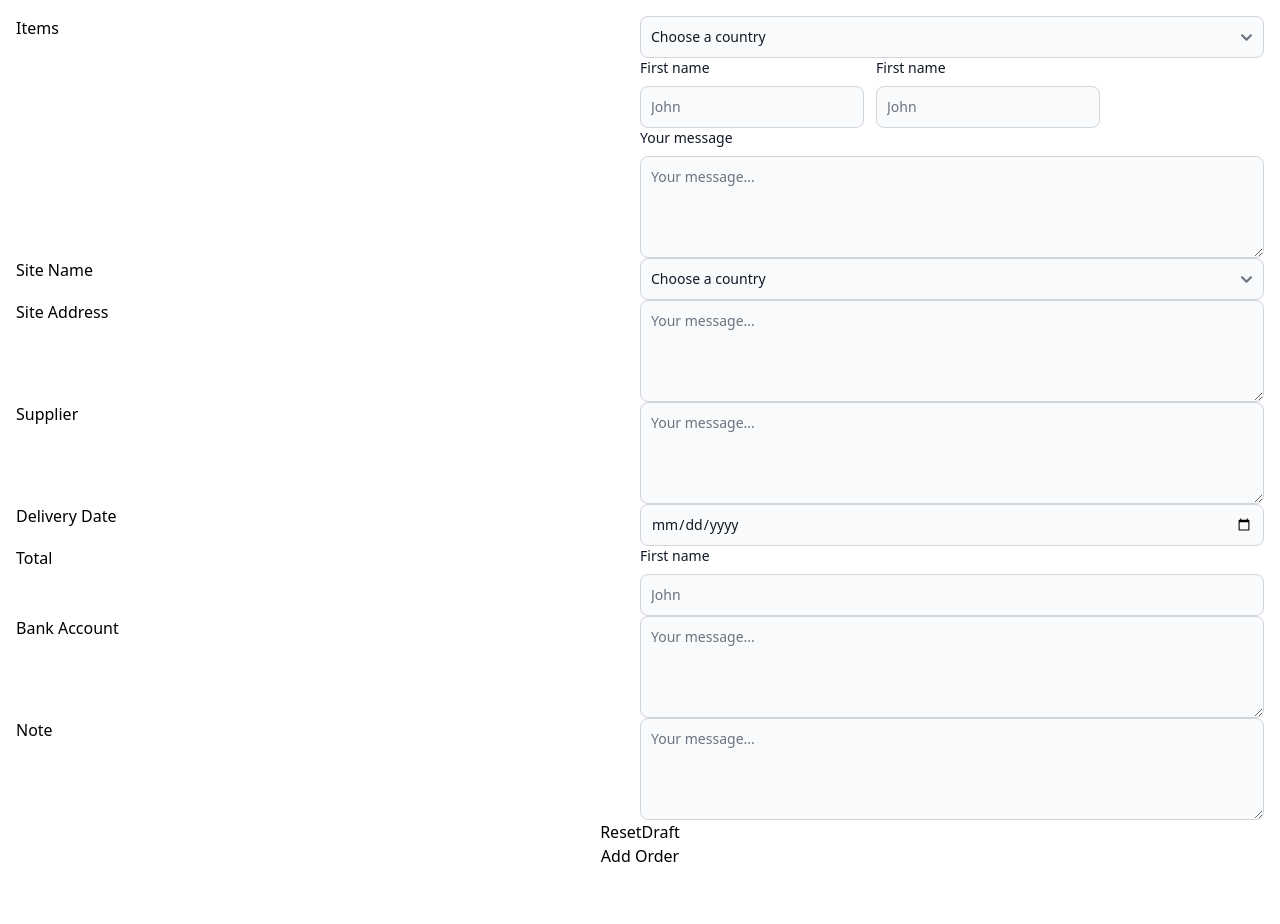
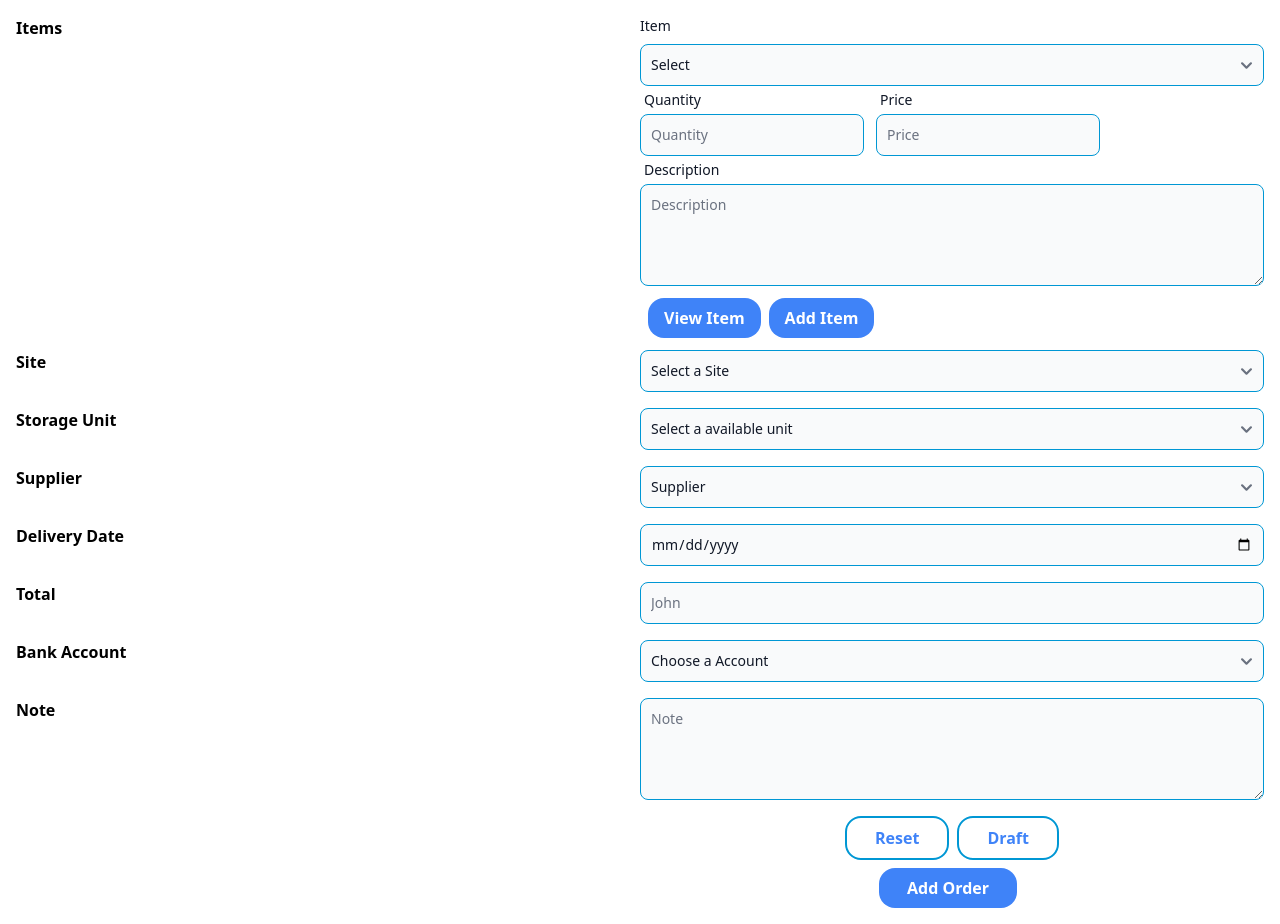
Before and after one commit to SLIIT-3rd-Year-Bois-Inc/CSSE-Procurement-System, a React (Create React App) app: page /order in a window 1280 px wide. Before the commit the page ends 884 px from the top, so only its background shows below. Built offline with nearby package versions, Linux system fonts and the light colour scheme; no server answers.

Commit message:
Implement purchase order form

```diff
--- a/src/pages/dashboard/purchase-order/index.tsx
+++ b/src/pages/dashboard/purchase-order/index.tsx
@@ -3,62 +3,73 @@ import React from "react";
 export default function PurchaseOrder() {
     return (
         <div className="grid grid-cols-2 p-4">
-            <div>Items</div>
+            <div className="font-bold">Items</div>
             <div>
-                <select id="countries" className="bg-gray-50 border border-gray-300 text-gray-900 text-sm rounded-lg focus:ring-blue-500 focus:border-blue-500 block w-full p-2.5 dark:bg-gray-700 dark:border-gray-600 dark:placeholder-gray-400 dark:text-white dark:focus:ring-blue-500 dark:focus:border-blue-500">
-                    <option selected>Choose a country</option>
+                <label htmlFor="item" className="block mb-2 text-sm font-medium text-gray-900 dark:text-gray-300">Item</label>
+                <select id="item" className="bg-gray-50 border border-[#0097d4] text-gray-900 text-sm rounded-lg focus:ring-blue-500 focus:border-blue-500 block w-full p-2.5 dark:bg-gray-700 dark:border-gray-600 dark:placeholder-gray-400 dark:text-white dark:focus:ring-blue-500 dark:focus:border-blue-500">
+                    <option selected>Select</option>
                 </select>
                 <div className="flex flex-row">
                     <div className="mr-3">
-                        <label htmlFor="first_name" className="block mb-2 text-sm font-medium text-gray-900 dark:text-gray-300">First name</label>
-                        <input type="text" id="first_name" className="bg-gray-50 border border-gray-300 text-gray-900 text-sm rounded-lg focus:ring-blue-500 focus:border-blue-500 block w-full p-2.5 dark:bg-gray-700 dark:border-gray-600 dark:placeholder-gray-400 dark:text-white dark:focus:ring-blue-500 dark:focus:border-blue-500" placeholder="John" required />
+                        <label htmlFor="quantity" className="block m-1 text-sm font-medium text-gray-900 dark:text-gray-300">Quantity</label>
+                        <input type="text" id="quantity" placeholder="Quantity" className="bg-gray-50 border border-[#0097d4] text-gray-900 text-sm rounded-lg focus:ring-blue-500 focus:border-blue-500 block w-full p-2.5 dark:bg-gray-700 dark:border-gray-600 dark:placeholder-gray-400 dark:text-white dark:focus:ring-blue-500 dark:focus:border-blue-500" required />
                     </div>
                     <div>
-                        <label htmlFor="first_name" className="block mb-2 text-sm font-medium text-gray-900 dark:text-gray-300">First name</label>
-                        <input type="text" id="first_name" className="bg-gray-50 border border-gray-300 text-gray-900 text-sm rounded-lg focus:ring-blue-500 focus:border-blue-500 block w-full p-2.5 dark:bg-gray-700 dark:border-gray-600 dark:placeholder-gray-400 dark:text-white dark:focus:ring-blue-500 dark:focus:border-blue-500" placeholder="John" required />
+                        <label htmlFor="price" className="block m-1 text-sm font-medium text-gray-900 dark:text-gray-300">Price</label>
+                        <input type="text" id="price" className="bg-gray-50 border border-[#0097d4] text-gray-900 text-sm rounded-lg focus:ring-blue-500 focus:border-blue-500 block w-full p-2.5 dark:bg-gray-700 dark:border-gray-600 dark:placeholder-gray-400 dark:text-white dark:focus:ring-blue-500 dark:focus:border-blue-500" placeholder="Price" required />
                     </div>
                 </div>
 
-                <label htmlFor="message" className="block mb-2 text-sm font-medium text-gray-900 dark:text-gray-400">Your message</label>
-                <textarea id="message" rows={4} className="block p-2.5 w-full text-sm text-gray-900 bg-gray-50 rounded-lg border border-gray-300 focus:ring-blue-500 focus:border-blue-500 dark:bg-gray-700 dark:border-gray-600 dark:placeholder-gray-400 dark:text-white dark:focus:ring-blue-500 dark:focus:border-blue-500" placeholder="Your message..."></textarea>
+                <label htmlFor="description" className="block m-1 text-sm font-medium text-gray-900 dark:text-gray-400">Description</label>
+                <textarea id="description" placeholder="Description" rows={4} className="block p-2.5 w-full text-sm text-gray-900 bg-gray-50 rounded-lg border border-[#0097d4] mb-3 focus:ring-blue-500 focus:border-blue-500 dark:bg-gray-700 dark:border-gray-600 dark:placeholder-gray-400 dark:text-white dark:focus:ring-blue-500 dark:focus:border-blue-500"></textarea>
+                <div className="mb-3 ml-2">
+                    <button className="bg-blue-500 hover:bg-blue-700 text-white font-bold py-2 px-4 rounded-2xl mr-2">View Item</button>
+                    <button className="bg-blue-500 hover:bg-blue-700 text-white font-bold py-2 px-4 rounded-2xl">Add Item</button>
+                </div>
             </div>
-            <div>Site Name</div>
-            <div>
-                <select id="countries" className="bg-gray-50 border border-gray-300 text-gray-900 text-sm rounded-lg focus:ring-blue-500 focus:border-blue-500 block w-full p-2.5 dark:bg-gray-700 dark:border-gray-600 dark:placeholder-gray-400 dark:text-white dark:focus:ring-blue-500 dark:focus:border-blue-500">
-                    <option selected>Choose a country</option>
+            <div className="font-bold">Site</div>
+            <div className="mb-4">
+                <select id="countries" className="bg-gray-50 border border-[#0097d4] text-gray-900 text-sm rounded-lg focus:ring-blue-500 focus:border-blue-500 block w-full p-2.5 dark:bg-gray-700 dark:border-gray-600 dark:placeholder-gray-400 dark:text-white dark:focus:ring-blue-500 dark:focus:border-blue-500">
+                    <option selected>Select a Site</option>
                 </select>
             </div>
-            <div>Site Address</div>
-            <div>
-                <textarea id="message" rows={4} className="block p-2.5 w-full text-sm text-gray-900 bg-gray-50 rounded-lg border border-gray-300 focus:ring-blue-500 focus:border-blue-500 dark:bg-gray-700 dark:border-gray-600 dark:placeholder-gray-400 dark:text-white dark:focus:ring-blue-500 dark:focus:border-blue-500" placeholder="Your message..."></textarea>
+            <div className="font-bold">Storage Unit</div>
+            <div className="mb-4">
+                <select id="unit" className="bg-gray-50 border border-[#0097d4] text-gray-900 text-sm rounded-lg focus:ring-blue-500 focus:border-blue-500 block w-full p-2.5 dark:bg-gray-700 dark:border-gray-600 dark:placeholder-gray-400 dark:text-white dark:focus:ring-blue-500 dark:focus:border-blue-500">
+                    <option selected>Select a available unit</option>
+                </select>
             </div>
-            <div>Supplier</div>
-            <div>
-                <textarea id="message" rows={4} className="block p-2.5 w-full text-sm text-gray-900 bg-gray-50 rounded-lg border border-gray-300 focus:ring-blue-500 focus:border-blue-500 dark:bg-gray-700 dark:border-gray-600 dark:placeholder-gray-400 dark:text-white dark:focus:ring-blue-500 dark:focus:border-blue-500" placeholder="Your message..."></textarea>
+            <div className="font-bold">Supplier</div>
+            <div className="mb-4">
+                <select id="supplier" className="bg-gray-50 border border-[#0097d4] text-gray-900 text-sm rounded-lg focus:ring-blue-500 focus:border-blue-500 block w-full p-2.5 dark:bg-gray-700 dark:border-gray-600 dark:placeholder-gray-400 dark:text-white dark:focus:ring-blue-500 dark:focus:border-blue-500">
+                    <option selected>Supplier</option>
+                </select>
             </div>
-            <div>Delivery Date</div>
-            <div>
-                <input type="date" id="first_name" className="bg-gray-50 border border-gray-300 text-gray-900 text-sm rounded-lg focus:ring-blue-500 focus:border-blue-500 block w-full p-2.5 dark:bg-gray-700 dark:border-gray-600 dark:placeholder-gray-400 dark:text-white dark:focus:ring-blue-500 dark:focus:border-blue-500" placeholder="John" required />
+            <div className="font-bold">Delivery Date</div>
+            <div className="mb-4">
+                <input type="date" id="first_name" className="bg-gray-50 border border-[#0097d4] text-gray-900 text-sm rounded-lg focus:ring-blue-500 focus:border-blue-500 block w-full p-2.5 dark:bg-gray-700 dark:border-gray-600 dark:placeholder-gray-400 dark:text-white dark:focus:ring-blue-500 dark:focus:border-blue-500" placeholder="John" required />
             </div>
-            <div>Total</div>
-            <div>
-                <label htmlFor="first_name" className="block mb-2 text-sm font-medium text-gray-900 dark:text-gray-300">First name</label>
-                <input type="text" id="first_name" className="bg-gray-50 border border-gray-300 text-gray-900 text-sm rounded-lg focus:ring-blue-500 focus:border-blue-500 block w-full p-2.5 dark:bg-gray-700 dark:border-gray-600 dark:placeholder-gray-400 dark:text-white dark:focus:ring-blue-500 dark:focus:border-blue-500" placeholder="John" required />
+            <div className="font-bold">Total</div>
+            <div className="mb-4">
+                <input type="text" className="bg-gray-50 border border-[#0097d4] text-gray-900 text-sm rounded-lg focus:ring-blue-500 focus:border-blue-500 block w-full p-2.5 dark:bg-gray-700 dark:border-gray-600 dark:placeholder-gray-400 dark:text-white dark:focus:ring-blue-500 dark:focus:border-blue-500" placeholder="John" required />
             </div>
-            <div>Bank Account</div>
-            <div>
-                <textarea id="message" rows={4} className="block p-2.5 w-full text-sm text-gray-900 bg-gray-50 rounded-lg border border-gray-300 focus:ring-blue-500 focus:border-blue-500 dark:bg-gray-700 dark:border-gray-600 dark:placeholder-gray-400 dark:text-white dark:focus:ring-blue-500 dark:focus:border-blue-500" placeholder="Your message..."></textarea>
+            <div className="font-bold">Bank Account</div>
+            <div className="mb-4">
+                <select id="accounts" className="bg-gray-50 border border-[#0097d4] text-gray-900 text-sm rounded-lg focus:ring-blue-500 focus:border-blue-500 block w-full p-2.5 dark:bg-gray-700 dark:border-gray-600 dark:placeholder-gray-400 dark:text-white dark:focus:ring-blue-500 dark:focus:border-blue-500">
+                    <option selected>Choose a Account</option>
+                </select>
             </div>
-            <div>Note</div>
-            <div>
-                <textarea id="message" rows={4} className="block p-2.5 w-full text-sm text-gray-900 bg-gray-50 rounded-lg border border-gray-300 focus:ring-blue-500 focus:border-blue-500 dark:bg-gray-700 dark:border-gray-600 dark:placeholder-gray-400 dark:text-white dark:focus:ring-blue-500 dark:focus:border-blue-500" placeholder="Your message..."></textarea>
+            <div className="font-bold">Note</div>
+            <div className="mb-4">
+                <textarea id="message" rows={4} className="block p-2.5 w-full text-sm text-gray-900 bg-gray-50 rounded-lg border border-[#0097d4] focus:ring-blue-500 focus:border-blue-500 dark:bg-gray-700 dark:border-gray-600 dark:placeholder-gray-400 dark:text-white dark:focus:ring-blue-500 dark:focus:border-blue-500" placeholder="Note"></textarea>
             </div>
-            <div className="col-span-2 flex justify-center items-center flex-col">
-                <div>
-                    <button>Reset</button>
-                    <button>Draft</button>
+            <div></div>
+            <div className="flex justify-center items-center flex-col">
+                <div className="mb-2">
+                    <button className="text-blue-500 border-2 border-[#0097d4] hover:bg-blue-700 hover:text-white bg-white font-bold py-2 px-7 mr-2 rounded-2xl">Reset</button>
+                    <button className="text-blue-500 border-2 border-[#0097d4] hover:bg-blue-700 hover:text-white font-bold py-2 px-7 rounded-2xl">Draft</button>
                 </div>
-                <button>Add Order</button>
+                <button className="bg-blue-500 hover:bg-blue-700 text-white font-bold py-2 px-7 mr-2 rounded-2xl">Add Order</button>
             </div>
         </div>
     )
```
